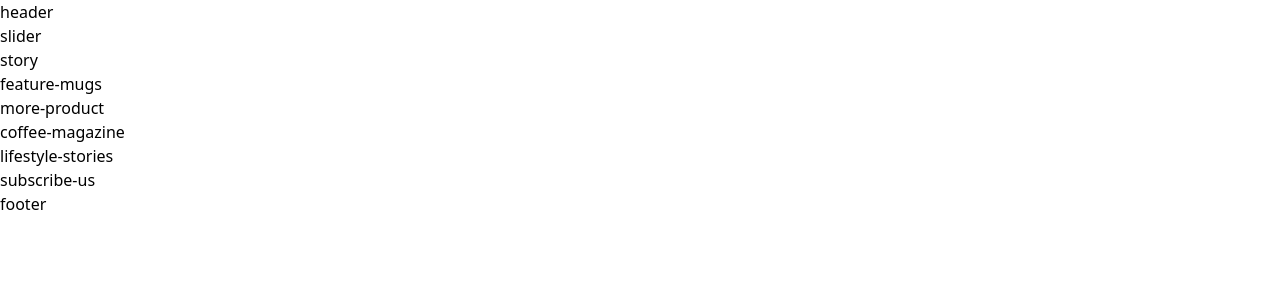
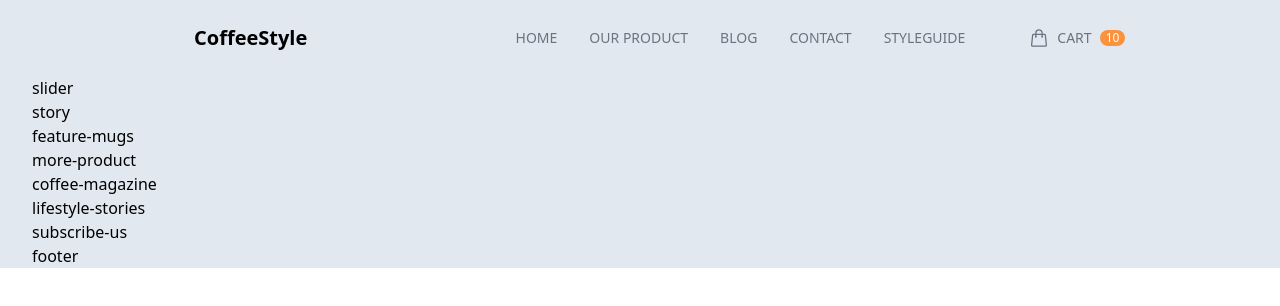
Before and after one commit to huana23/tailwind, a website: page public/index.html in a window 1280 px wide. Drawn offline with nearby package versions, Linux system fonts and the light colour scheme; files that its build step writes are made by us from their sources.

Commit message:
add header

```diff
--- a/public/index.html
+++ b/public/index.html
@@ -5,15 +5,61 @@
     <meta charset="UTF-8">
     <meta http-equiv="X-UA-Compatible" content="IE=edge">
     <meta name="viewport" content="width=device-width, initial-scale=1.0">
-    <link href="./output.css" rel="stylesheet">
+    <link href="./output.css" type="text/css" rel="stylesheet">
     <title>Document</title>
 </head>
 
 <body>
     <div id="root">
-        <div class="content-wrapper">
-            <header>
-                header
+        <div class="content-wrapper max-w-screen-2xl text-base mx-auto px-8 bg-slate-200">
+            <header class="py-6 mx-10">
+                <nav class="flex flex-row justify-between items-center">
+                    <div class="logo basis-2/6 text-center text-xl font-semibold cursor-pointer">
+                        CoffeeStyle
+                    </div>
+                    <ul
+                        class="basis-3/6 flex items-center justify-end gap-8 uppercase text-sm text-gray-500 font-medium">
+                        <li class="top-menu-item">
+                            <a href="#" class="">
+                                Home
+                            </a>
+                        </li>
+                        <li class="top-menu-item">
+                            <a href="#" class="">
+                                Our Product
+                            </a>
+                        </li>
+                        <li class="top-menu-item">
+                            <a href="#" class="">
+                                Blog
+                            </a>
+                        </li>
+                        <li class="top-menu-item">
+                            <a href="#" class="">
+                                Contact
+                            </a>
+                        </li>
+                        <li class="top-menu-item">
+                            <a href="#" class="">
+                                StyleGuide
+                            </a>
+                        </li>
+                    </ul>
+                    <ul
+                        class="basis-1/6 flex justify-start items-center ml-16 uppercase text-sm text-gray-500 font-medium">
+                        <li class="">
+                            <a href="#" class="flex items-center">
+                                <svg xmlns="http://www.w3.org/2000/svg" fill="none" viewBox="0 0 24 24"
+                                    stroke-width="1.5" stroke="currentColor" class="icon-cart">
+                                    <path stroke-linecap="round" stroke-linejoin="round"
+                                        d="M15.75 10.5V6a3.75 3.75 0 10-7.5 0v4.5m11.356-1.993l1.263 12c.07.665-.45 1.243-1.119 1.243H4.25a1.125 1.125 0 01-1.12-1.243l1.264-12A1.125 1.125 0 015.513 7.5h12.974c.576 0 1.059.435 1.119 1.007zM8.625 10.5a.375.375 0 11-.75 0 .375.375 0 01.75 0zm7.5 0a.375.375 0 11-.75 0 .375.375 0 01.75 0z" />
+                                </svg>
+                                <span class="mx-2">Cart</span>
+                                <span class="number-of-cart bg-orange-400 text-white">10</span>
+                            </a>
+                        </li>
+                    </ul>
+                </nav>
             </header>
             <main>
                 <div class="slider">
--- a/src/input.css
+++ b/src/input.css
@@ -1,3 +1,13 @@
 @tailwind base;
 @tailwind components;
 @tailwind utilities;
+
+.top-menu-item {
+  @apply cursor-pointer py-1 hover:text-gray-800 relative after:absolute after:bottom-0 after:left-0 after:bg-light-coffee after:h-0.5 after:w-0 hover:after:w-full after:transition-all after:ease-in-out after:duration-300;
+}
+.icon-cart {
+  @apply w-5 h-5 inline-block;
+}
+.number-of-cart {
+  @apply text-xs text-center rounded-full px-1.5;
+}
--- a/tailwind.config.js
+++ b/tailwind.config.js
@@ -2,7 +2,11 @@
 module.exports = {
   content: ["./public/**/*.{html,js}"],
   theme: {
-    extend: {},
+    extend: {
+      colors: {
+        'light-coffee': '#c89f94'
+      }
+    },
   },
   plugins: [],
 }
```
Also changed, not shown: README.md (added), public/output.css (deleted), 1 other file.
